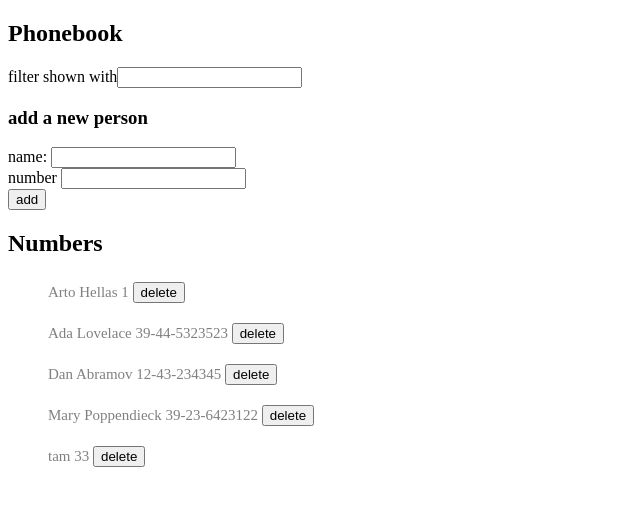
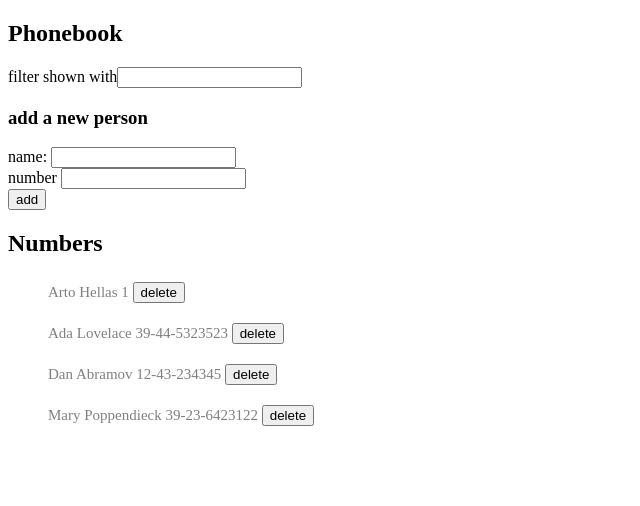
Before and after one commit to dalebandoni/fullstackopen2021, a React (Create React App) app in the folder part2/phonebook/: page / in a window 1280 px wide. Shown: the top 506 px of the page, without its empty margins (0-640 px from the left). Built offline with nearby package versions, Linux system fonts and the light colour scheme; data requests are answered from the project's data file.

Commit message:
exercise 2.20

```diff
--- a/part2/phonebook/db.json
+++ b/part2/phonebook/db.json
@@ -19,11 +19,6 @@
       "name": "Mary Poppendieck",
       "number": "39-23-6423122",
       "id": 4
-    },
-    {
-      "name": "tam",
-      "number": "33",
-      "id": 5
     }
   ]
 }
--- a/part2/phonebook/src/App.js
+++ b/part2/phonebook/src/App.js
@@ -76,10 +76,14 @@ const App = () => {
     }, 5000)
   }
 
-  const handleDelete = async id => {
-    const deletedPerson = await personService.deletePerson(id)
-    setPersons(persons.filter(person => person.id !== id))
-    return deletedPerson
+  const handleDelete = async personToDelete => {
+    try {
+      const deletedPerson = await personService.deletePerson(personToDelete.id)
+      setPersons(persons.filter(person => person.id !== personToDelete.id))
+      return deletedPerson
+    } catch (error) {
+      setMessage(`Person ${personToDelete.name} already deleted from server.`)
+    }
   }
 
   return (
--- a/part2/phonebook/src/components/Persons.js
+++ b/part2/phonebook/src/components/Persons.js
@@ -6,7 +6,7 @@ const Persons = ({ filteredPeople, handleDelete }) => {
       {filteredPeople.map(person => (
         <p key={person.name} className='person'>
           {person.name} {person.number}{' '}
-          <button onClick={() => handleDelete(person.id)}>delete</button>
+          <button onClick={() => handleDelete(person)}>delete</button>
         </p>
       ))}
     </ul>
```
